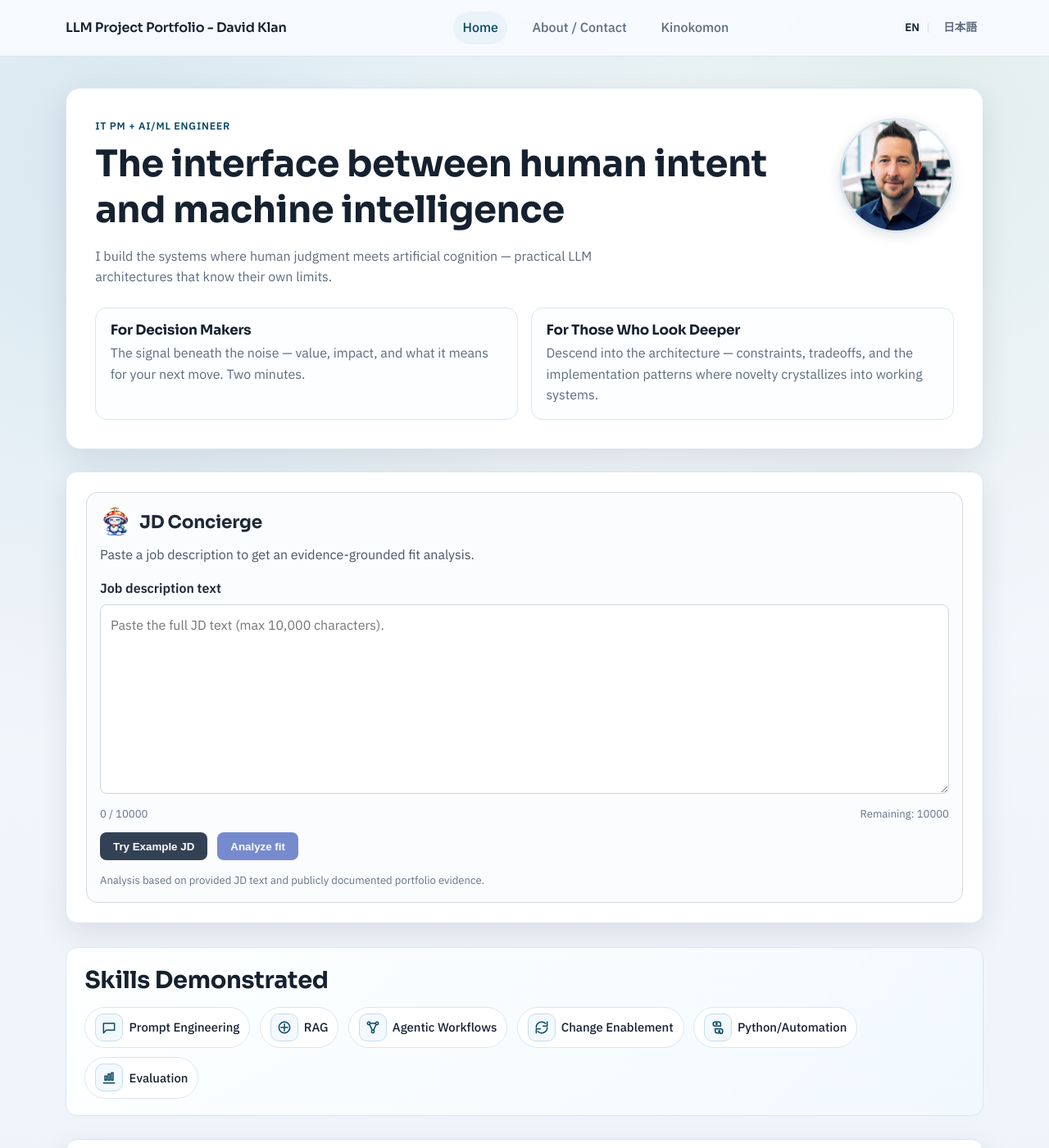
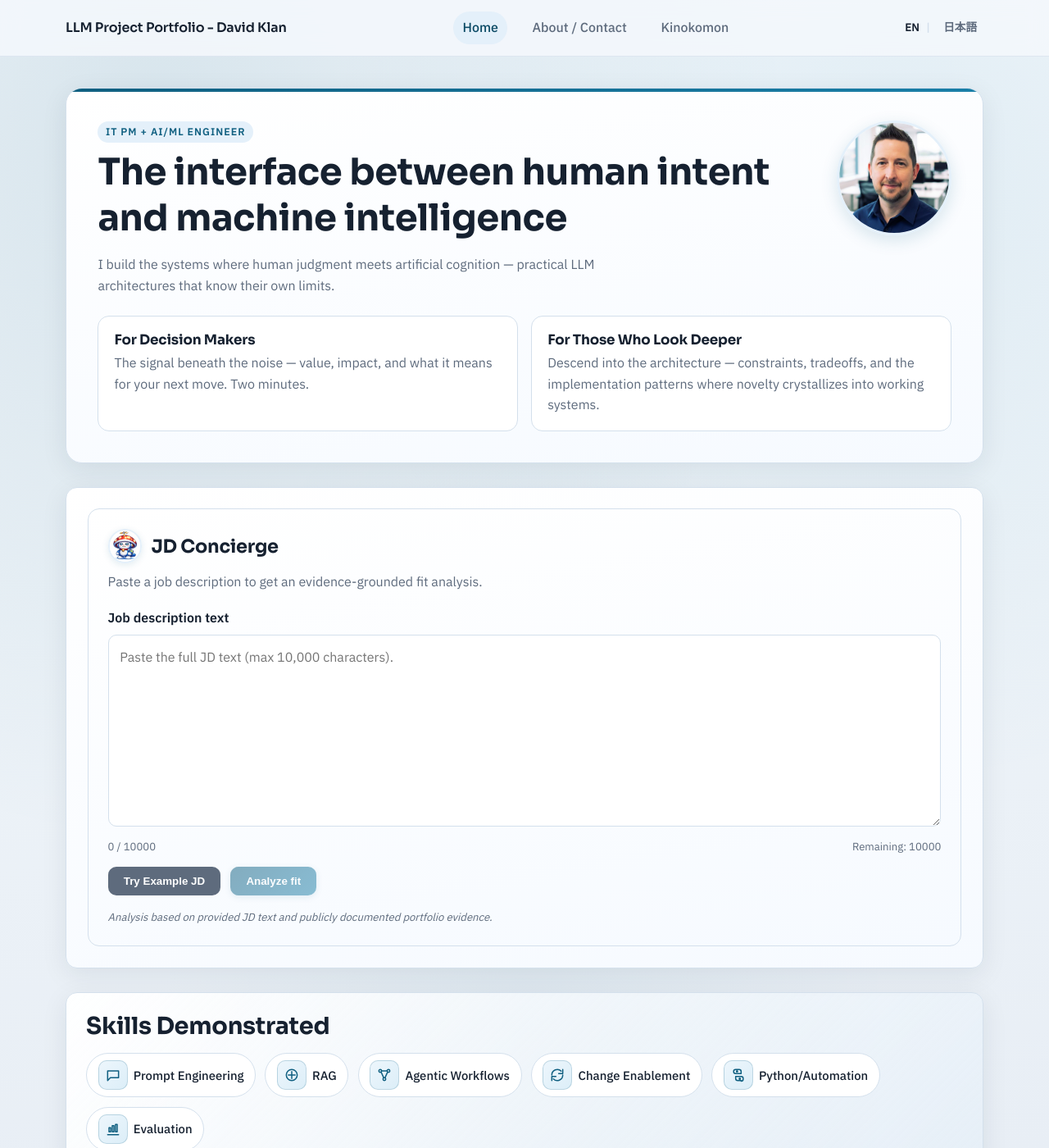
Before and after one commit to davidklan-png/Bio_HP, a Jekyll site: the page built from index.md, in a window 1280 px wide and 1400 px high. Shown: the whole window at 82% size. Built offline with Jekyll 4.4.1, drawn with Linux system fonts in a browser that asks for light colours.

Commit message:
Code review, JD Analyzer quality improvements, and visual theme refresh
- CSS consistency: Unified hardcoded colors (#1e40af) across jd_concierge.css
  and about.css to use CSS custom properties (--brand, --gradient-brand, etc.)
- Theme refresh: Added gradient accents on hero/cards, hover transitions on
  project cards/panels/skill pills, polished background gradients, brand-
  colored top stripe on hero and about sections
- JD Analyzer quality: Improved fit summaries with natural language (score-
  band-aware descriptions), better gap mitigations (context-specific instead
  of generic), improved strength rationales by category, fixed ai_llm/
  software_engineering domain compatibility (was too aggressive)
- Cleanup: Removed ~20 excessive console.log debug statements from analysis.ts,
  removed exposed API key from _config.yml
- All 85 worker tests and 29 frontend tests pass

https://claude.ai/code/session_0163SYQh5DKa2JwPZB4LD6vz

```diff
--- a/_config.yml
+++ b/_config.yml
@@ -3,7 +3,7 @@ description: LLM Project Portfolio - David Klan. Senior AI/ML Engineer showcasin
 baseurl: ""
 url: "https://kinokoholic.com"
 worker_api_base: "https://kinokoholic.com/api"
-worker_api_key: "jd-concierge-api-key-2025"
+worker_api_key: ""
 markdown: kramdown
 permalink: pretty
 exclude:
--- a/assets/css/jd_concierge.css
+++ b/assets/css/jd_concierge.css
@@ -1,58 +1,70 @@
 .jd-concierge {
-  border: 1px solid #d6d9de;
-  border-radius: 14px;
-  padding: 1rem;
-  background: #fbfcfe;
-  color: #1f2937;
+  border: 1px solid var(--line, #d4e0ec);
+  border-radius: var(--radius-lg, 14px);
+  padding: 1.5rem;
+  background: var(--gradient-surface, linear-gradient(170deg, #ffffff, #f6faff));
+  color: var(--ink, #162130);
 }
 
 .jd-concierge__title {
   margin: 0;
-  font-size: 1.35rem;
+  font-size: 1.4rem;
   display: flex;
   align-items: center;
-  gap: 0.6rem;
+  gap: 0.7rem;
+  color: var(--ink, #162130);
 }
 
 .jd-concierge__avatar {
-  width: 2.4rem;
-  height: 2.4rem;
+  width: 2.6rem;
+  height: 2.6rem;
   border-radius: 50%;
   object-fit: cover;
+  border: 2px solid var(--accent, #e4f0fa);
+  box-shadow: 0 2px 8px rgba(15, 95, 128, 0.12);
 }
 
 .jd-concierge__subtitle {
-  margin: 0.5rem 0 1rem;
-  color: #4b5563;
+  margin: 0.6rem 0 1.2rem;
+  color: var(--muted, #5e6b7d);
 }
 
 .jd-concierge__label {
   display: block;
   font-weight: 600;
-  margin-bottom: 0.4rem;
+  margin-bottom: 0.45rem;
+  color: var(--ink, #162130);
 }
 
 .jd-concierge__textarea {
   width: 100%;
-  min-height: 160px;
-  border: 1px solid #cbd5e1;
-  border-radius: 8px;
-  padding: 0.75rem;
+  min-height: 170px;
+  border: 1px solid var(--line, #d4e0ec);
+  border-radius: var(--radius-sm, 10px);
+  padding: 0.85rem;
   font: inherit;
   resize: vertical;
+  transition: border-color 0.2s ease, box-shadow 0.2s ease;
+  background: var(--surface, #ffffff);
+}
+
+.jd-concierge__textarea:focus {
+  outline: none;
+  border-color: var(--brand, #0f5f80);
+  box-shadow: 0 0 0 3px rgba(15, 95, 128, 0.12);
 }
 
 .jd-concierge__counter {
   margin: 0.4rem 0 0;
   font-size: 0.82rem;
-  color: #64748b;
+  color: var(--muted, #5e6b7d);
   display: flex;
   justify-content: space-between;
   gap: 1rem;
 }
 
 .jd-concierge__actions {
-  margin-top: 0.75rem;
+  margin-top: 0.85rem;
   display: flex;
   align-items: center;
   gap: 0.75rem;
@@ -61,20 +73,37 @@
 
 .jd-concierge__button {
   border: none;
-  border-radius: 8px;
-  background: #1e40af;
+  border-radius: var(--radius-sm, 10px);
+  background: var(--gradient-brand, linear-gradient(135deg, #0f5f80, #1a7fa8));
   color: #ffffff;
-  padding: 0.6rem 1rem;
+  padding: 0.65rem 1.2rem;
   font-weight: 600;
   cursor: pointer;
+  transition: opacity 0.2s ease, transform 0.15s ease;
+  box-shadow: 0 2px 8px rgba(15, 95, 128, 0.2);
+}
+
+.jd-concierge__button:hover:not(:disabled) {
+  opacity: 0.9;
+  transform: translateY(-1px);
+  box-shadow: 0 4px 12px rgba(15, 95, 128, 0.28);
+}
+
+.jd-concierge__button:active:not(:disabled) {
+  transform: translateY(0);
 }
 
 .jd-concierge__button--muted {
-  background: #334155;
+  background: var(--muted, #5e6b7d);
+  box-shadow: none;
+}
+
+.jd-concierge__button--muted:hover:not(:disabled) {
+  box-shadow: 0 2px 8px rgba(94, 107, 125, 0.2);
 }
 
 .jd-concierge__button:disabled {
-  opacity: 0.6;
+  opacity: 0.5;
   cursor: default;
 }
 
@@ -84,17 +113,18 @@
 }
 
 .jd-concierge__loading {
-  color: #334155;
+  color: var(--muted, #5e6b7d);
   display: inline-flex;
   align-items: center;
   gap: 0.45rem;
+  font-weight: 500;
 }
 
 .jd-concierge__spinner {
-  width: 14px;
-  height: 14px;
-  border: 2px solid #cbd5e1;
-  border-top-color: #1e40af;
+  width: 16px;
+  height: 16px;
+  border: 2px solid var(--line, #d4e0ec);
+  border-top-color: var(--brand, #0f5f80);
   border-radius: 999px;
   animation: jd-spin 0.9s linear infinite;
 }
@@ -106,51 +136,55 @@
 }
 
 .jd-concierge__error {
-  margin-top: 0.75rem;
+  margin-top: 0.85rem;
   color: #b91c1c;
   font-weight: 600;
+  padding: 0.6rem 0.8rem;
+  background: #fef2f2;
+  border: 1px solid #fca5a5;
+  border-radius: var(--radius-sm, 10px);
 }
 
 .jd-concierge__results {
-  margin-top: 1rem;
-  border-top: 1px solid #e2e8f0;
-  padding-top: 1rem;
+  margin-top: 1.2rem;
+  border-top: 1px solid var(--line, #d4e0ec);
+  padding-top: 1.2rem;
 }
 
 .jd-concierge__summary {
   display: grid;
-  gap: 0.65rem;
+  gap: 0.7rem;
 }
 
 .jd-concierge__score-card {
   border-radius: 12px;
-  padding: 0.7rem 0.9rem;
+  padding: 0.8rem 1rem;
   border: 1px solid transparent;
   width: fit-content;
-  min-width: 180px;
+  min-width: 190px;
 }
 
 .jd-concierge__score-card--strong {
-  background: #ecfdf3;
+  background: linear-gradient(135deg, #ecfdf3, #d1fae5);
   border-color: #86efac;
   color: #14532d;
 }
 
 .jd-concierge__score-card--moderate {
-  background: #fffbeb;
+  background: linear-gradient(135deg, #fffbeb, #fef3c7);
   border-color: #fcd34d;
   color: #78350f;
 }
 
 .jd-concierge__score-card--limited {
-  background: #fef2f2;
+  background: linear-gradient(135deg, #fef2f2, #fee2e2);
   border-color: #fca5a5;
   color: #7f1d1d;
 }
 
 .jd-concierge__score-value {
   margin: 0;
-  font-size: 2rem;
+  font-size: 2.2rem;
   font-weight: 800;
   line-height: 1;
 }
@@ -158,13 +192,15 @@
 .jd-concierge__score-value span {
   font-size: 1rem;
   font-weight: 600;
+  opacity: 0.7;
 }
 
 .jd-concierge__score-label {
-  margin: 0.25rem 0 0;
+  margin: 0.3rem 0 0;
   font-size: 0.82rem;
   text-transform: uppercase;
-  letter-spacing: 0.04em;
+  letter-spacing: 0.05em;
+  font-weight: 600;
 }
 
 .jd-concierge__confidence {
@@ -174,20 +210,29 @@
 .jd-concierge__request-id {
   margin: 0;
   font-size: 0.82rem;
-  color: #475569;
+  color: var(--muted, #5e6b7d);
 }
 
 .jd-concierge__grid {
   display: grid;
   grid-template-columns: 1fr;
   gap: 1rem;
-  margin-top: 1rem;
+  margin-top: 1.2rem;
 }
 
 .jd-concierge__grid h3,
 .jd-concierge__results h3 {
-  margin: 0 0 0.5rem;
-  font-size: 1rem;
+  margin: 0 0 0.55rem;
+  font-size: 1.05rem;
+  color: var(--ink, #162130);
+}
+
+.jd-concierge__grid section,
+.jd-concierge__results > section {
+  padding: 1rem;
+  background: var(--surface, #ffffff);
+  border: 1px solid var(--line, #d4e0ec);
+  border-radius: var(--radius-sm, 10px);
 }
 
 .jd-concierge__grid ul,
@@ -198,46 +243,63 @@
 
 .jd-concierge__grid li,
 .jd-concierge__results li {
-  margin-bottom: 0.55rem;
+  margin-bottom: 0.6rem;
+  line-height: 1.55;
 }
 
 .jd-concierge__evidence-missing {
   color: #b91c1c;
   font-weight: 600;
+  font-size: 0.88rem;
 }
 
 .jd-concierge__rubric {
-  margin-top: 1rem;
+  margin-top: 1.2rem;
+  padding: 1rem;
+  background: var(--surface, #ffffff);
+  border: 1px solid var(--line, #d4e0ec);
+  border-radius: var(--radius-sm, 10px);
 }
 
 .jd-concierge__rubric summary {
   cursor: pointer;
   font-weight: 700;
+  color: var(--brand, #0f5f80);
 }
 
 .jd-concierge__table-wrap {
   overflow-x: auto;
-  margin-top: 0.6rem;
+  margin-top: 0.7rem;
 }
 
 .jd-concierge__table {
   width: 100%;
   border-collapse: collapse;
-  font-size: 0.92rem;
+  font-size: 0.9rem;
 }
 
-.jd-concierge__table th,
+.jd-concierge__table th {
+  border: 1px solid var(--line, #d4e0ec);
+  padding: 0.55rem 0.65rem;
+  text-align: left;
+  vertical-align: top;
+  background: var(--accent, #e4f0fa);
+  font-weight: 600;
+  color: var(--brand-strong, #0b4a65);
+}
+
 .jd-concierge__table td {
-  border: 1px solid #dbe1ea;
-  padding: 0.5rem;
+  border: 1px solid var(--line, #d4e0ec);
+  padding: 0.55rem 0.65rem;
   text-align: left;
   vertical-align: top;
 }
 
 .jd-concierge__disclaimer {
-  margin: 0.85rem 0 0;
+  margin: 1rem 0 0;
   font-size: 0.82rem;
-  color: #64748b;
+  color: var(--muted, #5e6b7d);
+  font-style: italic;
 }
 
 @media (min-width: 860px) {
--- a/assets/css/styles.css
+++ b/assets/css/styles.css
@@ -1,17 +1,22 @@
 :root {
-  --bg: #f3f7fb;
+  --bg: #f0f4f8;
   --surface: #ffffff;
   --ink: #162130;
   --muted: #5e6b7d;
   --brand: #0f5f80;
   --brand-strong: #0b4a65;
-  --accent: #e9f3fa;
-  --line: #dbe6f0;
-  --tag-bg: #eef6fc;
-  --shadow: 0 14px 36px rgba(15, 35, 56, 0.1);
-  --radius-xl: 18px;
+  --brand-light: #1a7fa8;
+  --accent: #e4f0fa;
+  --accent-warm: #fff8f0;
+  --line: #d4e0ec;
+  --tag-bg: #eaf4fc;
+  --shadow: 0 8px 32px rgba(15, 35, 56, 0.08);
+  --shadow-hover: 0 12px 40px rgba(15, 35, 56, 0.14);
+  --radius-xl: 20px;
   --radius-lg: 14px;
   --radius-sm: 10px;
+  --gradient-brand: linear-gradient(135deg, #0f5f80, #1a7fa8);
+  --gradient-surface: linear-gradient(170deg, #ffffff, #f6faff);
 }
 
 * {
@@ -81,9 +86,10 @@ ol {
   position: fixed;
   inset: 0;
   background:
-    radial-gradient(circle at 12% 12%, rgba(18, 110, 145, 0.14), transparent 45%),
-    radial-gradient(circle at 88% 8%, rgba(31, 119, 76, 0.1), transparent 40%),
-    linear-gradient(180deg, #f8fbff 0%, #f1f6fb 65%, #eef4f9 100%);
+    radial-gradient(ellipse at 15% 10%, rgba(15, 95, 128, 0.12), transparent 50%),
+    radial-gradient(ellipse at 85% 15%, rgba(26, 127, 168, 0.08), transparent 45%),
+    radial-gradient(ellipse at 50% 90%, rgba(15, 95, 128, 0.05), transparent 50%),
+    linear-gradient(175deg, #f4f8fc 0%, #edf3f8 50%, #e8eef5 100%);
   z-index: -1;
 }
 
@@ -91,9 +97,10 @@ ol {
   position: sticky;
   top: 0;
   z-index: 30;
-  backdrop-filter: blur(8px);
-  background: rgba(248, 251, 255, 0.92);
-  border-bottom: 1px solid rgba(219, 230, 240, 0.9);
+  backdrop-filter: blur(12px);
+  -webkit-backdrop-filter: blur(12px);
+  background: rgba(244, 248, 252, 0.88);
+  border-bottom: 1px solid rgba(212, 224, 236, 0.7);
 }
 
 .nav-inner {
@@ -162,11 +169,24 @@ ol {
 
 .hero {
   margin-top: 2.4rem;
-  padding: 2.2rem;
-  background: var(--surface);
+  padding: 2.4rem;
+  background: var(--gradient-surface);
   border: 1px solid var(--line);
   border-radius: var(--radius-xl);
   box-shadow: var(--shadow);
+  position: relative;
+  overflow: hidden;
+}
+
+.hero::before {
+  content: "";
+  position: absolute;
+  top: 0;
+  left: 0;
+  right: 0;
+  height: 4px;
+  background: var(--gradient-brand);
+  border-radius: var(--radius-xl) var(--radius-xl) 0 0;
 }
 
 .hero-header {
@@ -184,18 +204,28 @@ ol {
   height: 140px;
   border-radius: 50%;
   object-fit: cover;
-  border: 3px solid var(--line);
-  box-shadow: 0 4px 16px rgba(15, 35, 56, 0.12);
+  border: 3px solid var(--accent);
+  box-shadow: 0 6px 20px rgba(15, 95, 128, 0.15);
   flex-shrink: 0;
+  transition: transform 0.3s ease, box-shadow 0.3s ease;
+}
+
+.hero-avatar:hover {
+  transform: scale(1.04);
+  box-shadow: 0 8px 28px rgba(15, 95, 128, 0.22);
 }
 
 .eyebrow {
-  color: var(--brand-strong);
+  color: var(--brand);
   font-weight: 600;
   text-transform: uppercase;
-  letter-spacing: 0.06em;
+  letter-spacing: 0.08em;
   font-size: 0.78rem;
   margin-bottom: 0.5rem;
+  display: inline-block;
+  padding: 0.2rem 0.6rem;
+  background: var(--accent);
+  border-radius: 999px;
 }
 
 .hero-summary {
@@ -212,10 +242,16 @@ ol {
 }
 
 .audience-card {
-  padding: 1rem 1.1rem;
+  padding: 1.1rem 1.2rem;
   border: 1px solid var(--line);
   border-radius: var(--radius-lg);
-  background: #fcfeff;
+  background: var(--surface);
+  transition: box-shadow 0.25s ease, transform 0.25s ease;
+}
+
+.audience-card:hover {
+  box-shadow: 0 4px 16px rgba(15, 95, 128, 0.08);
+  transform: translateY(-2px);
 }
 
 .audience-card h2 {
@@ -229,10 +265,11 @@ ol {
 
 .skills-strip {
   margin-top: 1.8rem;
-  padding: 1.3rem 1.4rem;
-  background: linear-gradient(135deg, rgba(255, 255, 255, 0.94), rgba(240, 249, 255, 0.95));
+  padding: 1.4rem 1.5rem;
+  background: linear-gradient(135deg, rgba(255, 255, 255, 0.96), rgba(228, 240, 250, 0.5));
   border: 1px solid var(--line);
   border-radius: var(--radius-lg);
+  box-shadow: var(--shadow);
 }
 
 .skills-grid {
@@ -246,21 +283,32 @@ ol {
   display: inline-flex;
   align-items: center;
   gap: 0.45rem;
-  padding: 0.45rem 0.75rem;
+  padding: 0.5rem 0.85rem;
   border-radius: 999px;
   border: 1px solid var(--line);
   background: var(--surface);
   font-weight: 500;
   font-size: 0.93rem;
+  transition: background 0.2s ease, border-color 0.2s ease;
+}
+
+.skill-pill:hover {
+  background: var(--accent);
+  border-color: var(--brand);
 }
 
 .section-block {
-  margin-top: 1.7rem;
-  padding: 1.5rem;
-  background: var(--surface);
+  margin-top: 1.8rem;
+  padding: 1.6rem;
+  background: var(--gradient-surface);
   border: 1px solid var(--line);
   border-radius: var(--radius-lg);
   box-shadow: var(--shadow);
+  transition: box-shadow 0.3s ease;
+}
+
+.section-block:hover {
+  box-shadow: var(--shadow-hover);
 }
 
 .section-heading p {
@@ -279,10 +327,17 @@ ol {
   display: flex;
   flex-direction: column;
   gap: 0.85rem;
-  padding: 1.15rem;
+  padding: 1.2rem;
   border: 1px solid var(--line);
   border-radius: var(--radius-lg);
-  background: linear-gradient(170deg, #ffffff, #f8fcff);
+  background: var(--gradient-surface);
+  transition: box-shadow 0.3s ease, transform 0.3s ease, border-color 0.3s ease;
+}
+
+.project-card:hover {
+  box-shadow: var(--shadow-hover);
+  transform: translateY(-3px);
+  border-color: var(--brand);
 }
 
 .card-top {
@@ -308,11 +363,11 @@ ol {
 }
 
 .tag-list li {
-  border: 1px solid #c7d9e8;
+  border: 1px solid rgba(15, 95, 128, 0.18);
   background: var(--tag-bg);
-  color: var(--brand-strong);
+  color: var(--brand);
   border-radius: 999px;
-  padding: 0.24rem 0.58rem;
+  padding: 0.28rem 0.62rem;
   font-size: 0.82rem;
   font-weight: 500;
 }
@@ -331,6 +386,12 @@ ol {
 .inline-link {
   font-weight: 600;
   width: fit-content;
+  color: var(--brand);
+  transition: color 0.2s ease;
+}
+
+.inline-link:hover {
+  color: var(--brand-strong);
 }
 
 .now-next {
@@ -345,11 +406,17 @@ ol {
 }
 
 .panel {
-  padding: 1.2rem;
+  padding: 1.3rem;
   border-radius: var(--radius-lg);
-  background: #ffffff;
+  background: var(--gradient-surface);
   border: 1px solid var(--line);
   box-shadow: var(--shadow);
+  transition: box-shadow 0.25s ease, transform 0.25s ease;
+}
+
+.panel:hover {
+  box-shadow: var(--shadow-hover);
+  transform: translateY(-2px);
 }
 
 .contact-links {
@@ -516,12 +583,12 @@ ol {
   display: inline-flex;
   align-items: center;
   justify-content: center;
-  width: 34px;
-  height: 34px;
+  width: 36px;
+  height: 36px;
   border-radius: 10px;
-  border: 1px solid #c9dceb;
-  background: #f2f9ff;
-  color: var(--brand-strong);
+  border: 1px solid rgba(15, 95, 128, 0.2);
+  background: linear-gradient(135deg, #edf6fc, #dceef8);
+  color: var(--brand);
 }
 
 .icon-badge.large {
@@ -541,9 +608,9 @@ ol {
 }
 
 .site-footer {
-  margin-top: 2rem;
+  margin-top: 3rem;
   border-top: 1px solid var(--line);
-  background: rgba(255, 255, 255, 0.85);
+  background: linear-gradient(180deg, rgba(255, 255, 255, 0.9), rgba(244, 248, 252, 0.95));
 }
 
 .footer-inner {
```
Also changed, not shown: assets/css/about.css (+57 -25 lines), worker/src/analysis.ts (+84 -49 lines).
